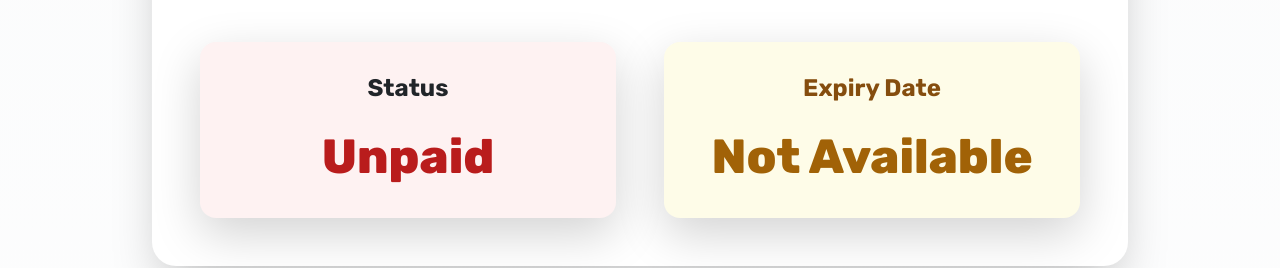
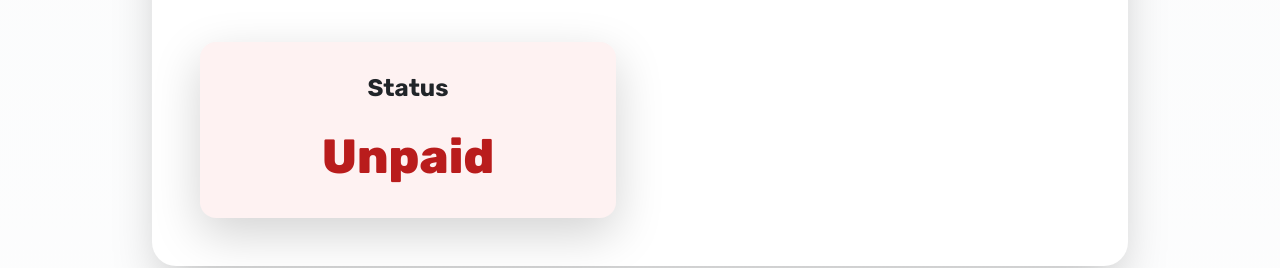
Before and after one commit to Bootstrap02/Mobilretirees, a React (Create React App) app: page /dues in a window 1280 px wide. Shown: the part 806-1074 px from the top of the page. Built offline with nearby package versions, Linux system fonts and the light colour scheme; no server answers; sample sign-in values are in the browser's storage; a web font is replaced by a local one.

Commit message:
Update Dues.js

```diff
--- a/src/Pages/Dues.js
+++ b/src/Pages/Dues.js
@@ -191,14 +191,7 @@ export const Dues = () => {
                 </p>
               </div>
 
-              <div className="p-8 bg-yellow-50 rounded-2xl shadow-lg">
-                <h3 className="text-2xl font-bold text-yellow-800 mb-4">
-                  Expiry Date
-                </h3>
-                <p className="text-4xl font-extrabold text-yellow-700">
-                  {user.dues.currentExpiry}
-                </p>
-              </div>
+
             </div>
           </div>
 
```
